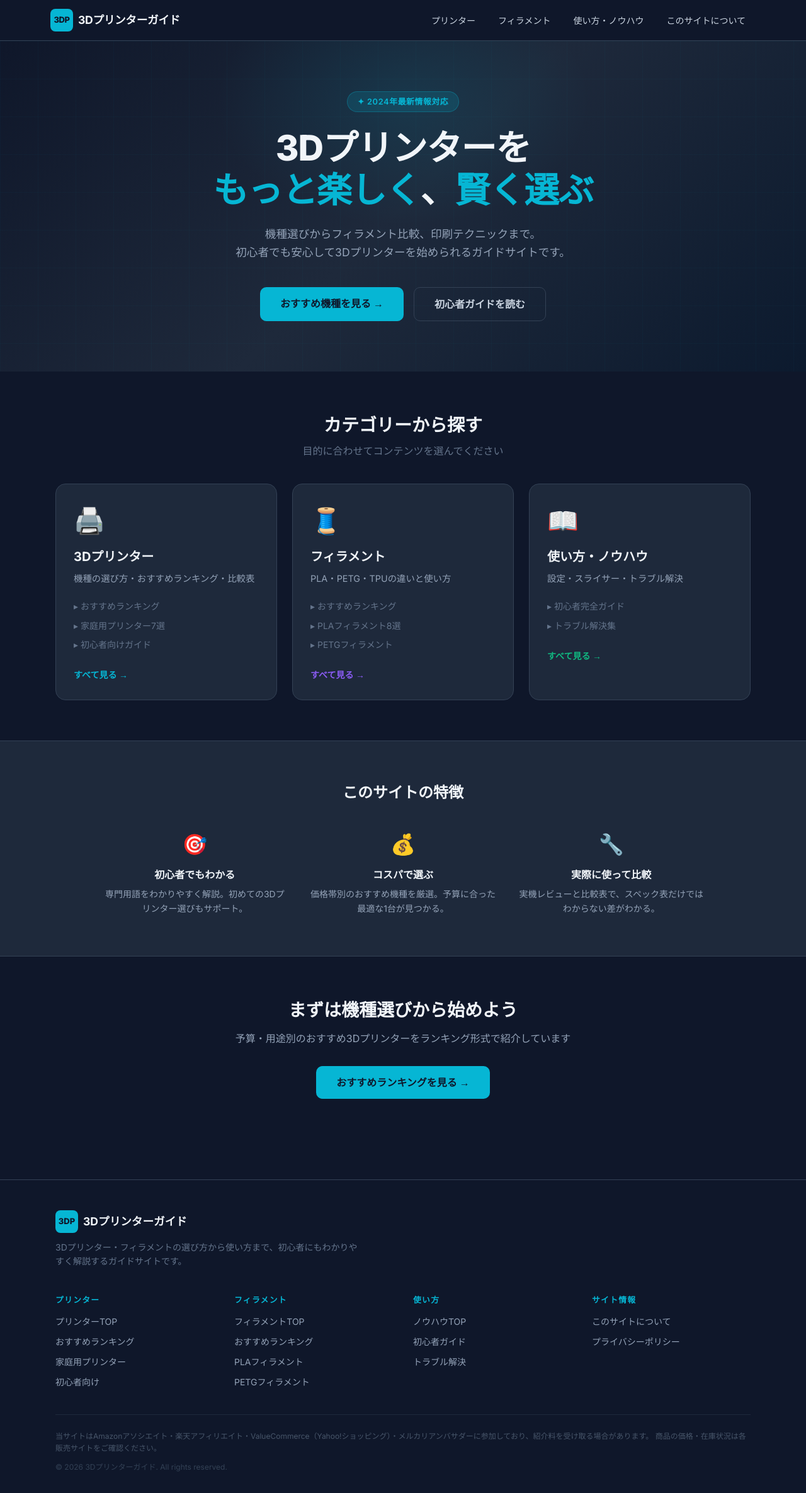
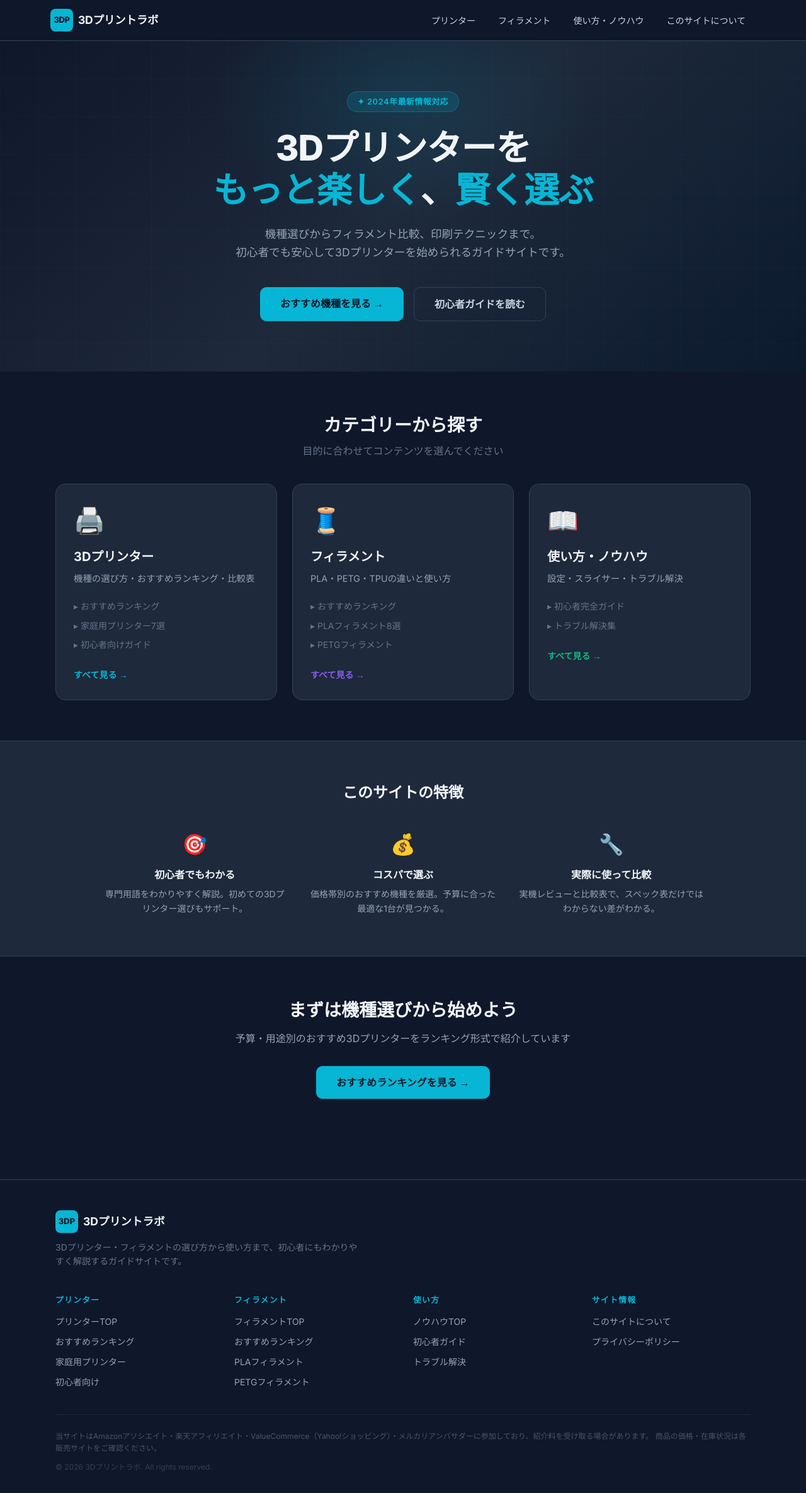
Before and after one commit to notthi/3dprint-notthi, a Next.js app: page / in a window 1280 px wide. Shown: the whole page at 63% size. Built offline with nearby package versions, Linux system fonts and the light colour scheme.

Commit message:
ダークテーマ実装

```diff
--- a/src/app/page.tsx
+++ b/src/app/page.tsx
@@ -3,7 +3,7 @@ import type { Metadata } from "next";
 import CategoryCard from "@/components/CategoryCard";
 
 export const metadata: Metadata = {
-  title: "3Dプリンターガイド | おすすめ機種・フィラメント・使い方を徹底解説",
+  title: "3Dプリントラボ | おすすめ機種・フィラメント・使い方を徹底解説",
   description:
     "3Dプリンターの選び方からフィラメントの比較、印刷テクニックまで初心者にわかりやすく解説。2024年最新のおすすめ機種ランキングも掲載。",
 };
--- a/src/components/Footer.tsx
+++ b/src/components/Footer.tsx
@@ -54,7 +54,7 @@ export default function Footer() {
               3DP
             </div>
             <span style={{ fontWeight: "700", color: "#f1f5f9", fontSize: "1.1rem" }}>
-              3Dプリンターガイド
+              3Dプリントラボ
             </span>
           </div>
           <p style={{ color: "#64748b", fontSize: "0.875rem", lineHeight: "1.6", maxWidth: "480px" }}>
@@ -106,7 +106,7 @@ export default function Footer() {
             商品の価格・在庫状況は各販売サイトをご確認ください。
           </p>
           <p style={{ color: "#334155", fontSize: "0.75rem" }}>
-            © {new Date().getFullYear()} 3Dプリンターガイド. All rights reserved.
+            © {new Date().getFullYear()} 3Dプリントラボ. All rights reserved.
           </p>
         </div>
       </div>
--- a/src/components/Header.tsx
+++ b/src/components/Header.tsx
@@ -53,7 +53,7 @@ export default function Header() {
                 letterSpacing: "-0.3px",
               }}
             >
-              3Dプリンターガイド
+              3Dプリントラボ
             </span>
           </Link>
 
```
